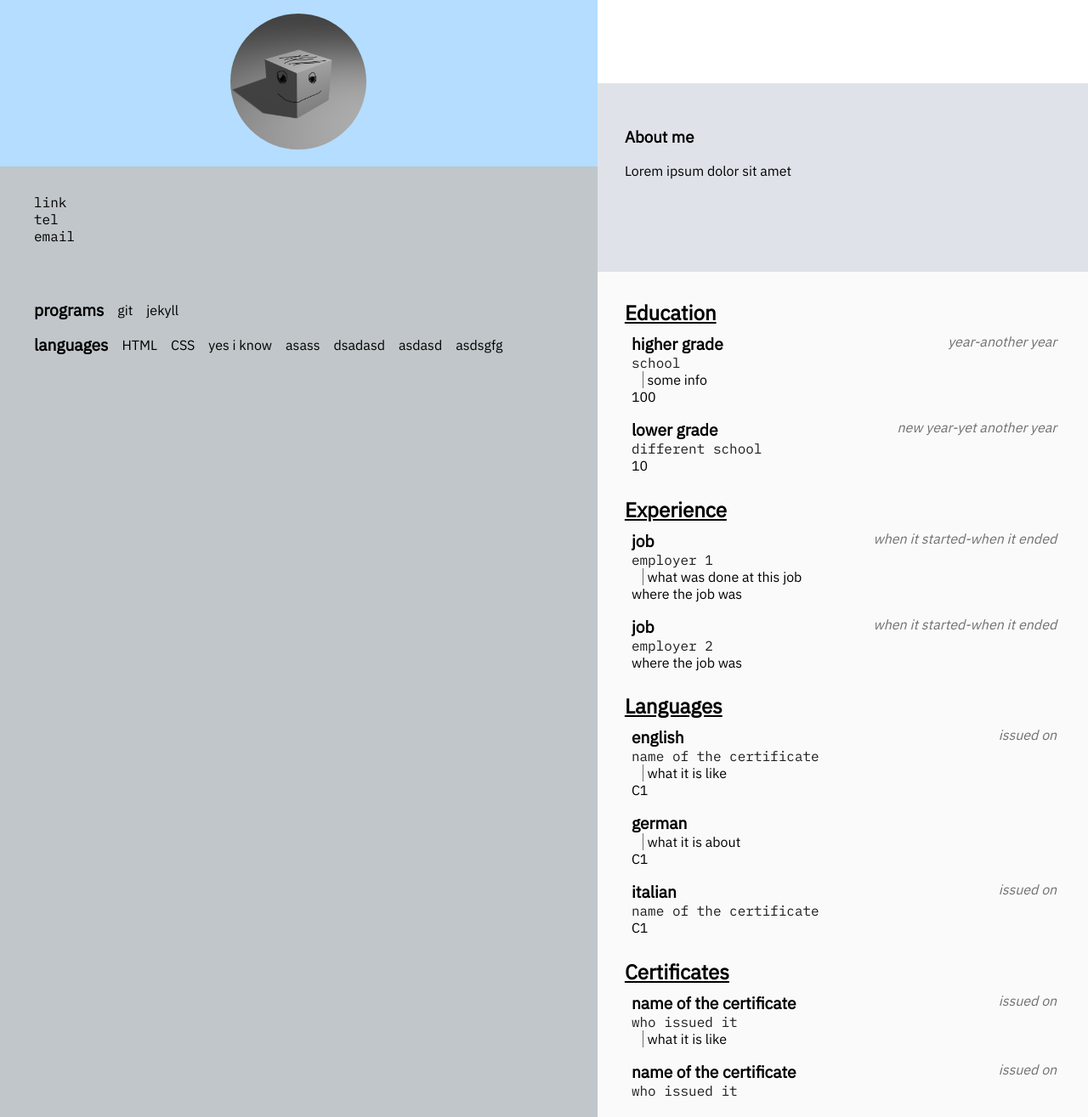
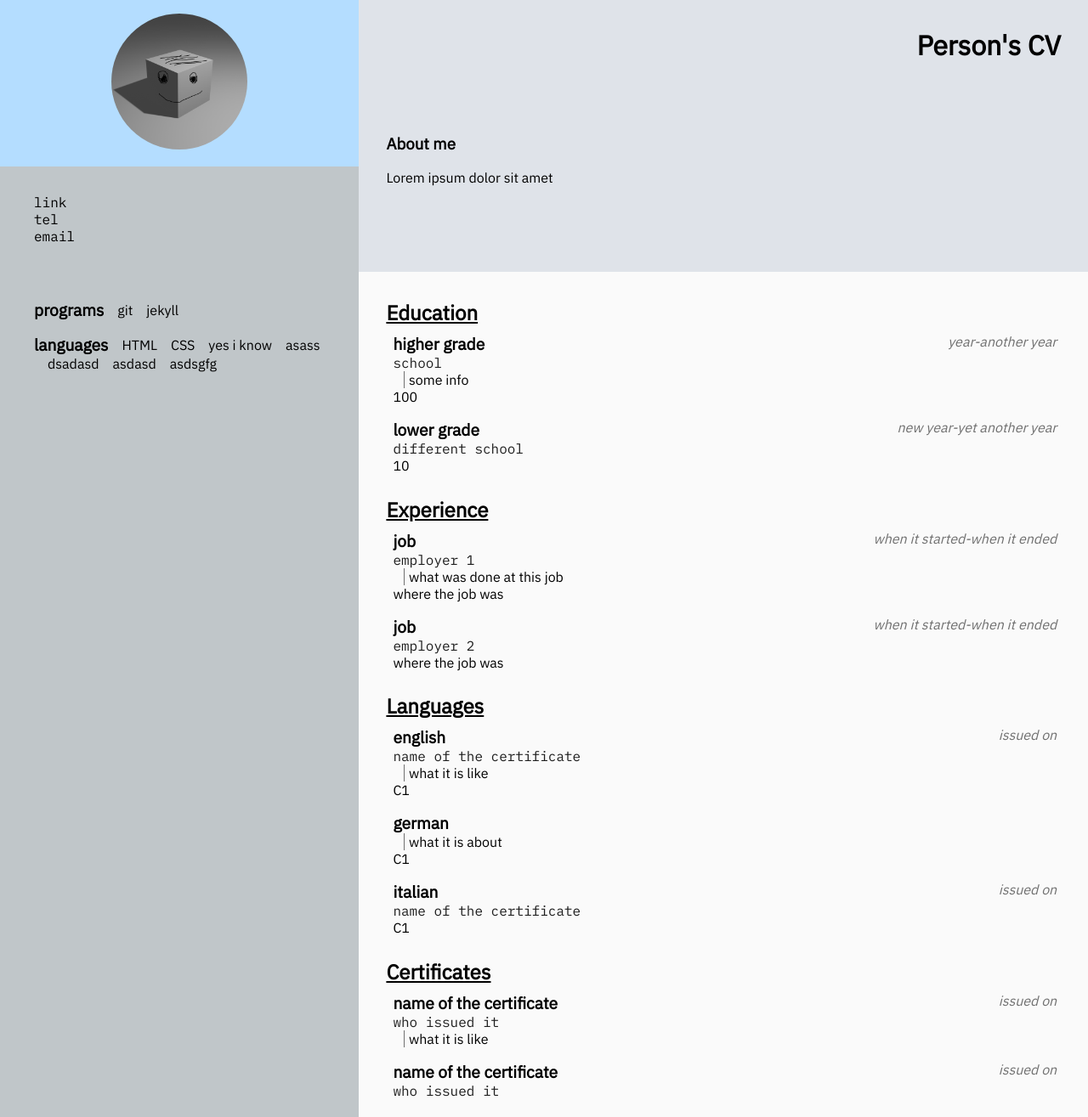
Before and after one commit to ariva00/dynamic-cv, a Jekyll site: the page built from index.md, in a window 1280 px wide. Shown: the whole page at 85% size. Built offline with Jekyll 4.4.1, drawn with Linux system fonts in a browser that asks for light colours.

Commit message:
Add page title in layout

```diff
--- a/_layouts/cv.html
+++ b/_layouts/cv.html
@@ -7,6 +7,10 @@
 </head>
 <body>
   <div id="main" class="grid-container">
+
+    <div id="title" class="title container">
+      {{ page.title }}
+    </div>
 
     <div id="content" class="bio container">
     {{ content }}
--- a/media/styles/grid-layout.css
+++ b/media/styles/grid-layout.css
@@ -9,7 +9,12 @@
                             'skills job job'
                             'skills lang lang'
                             'skills cert cert'
-                            'footer footer footer'
+                            'footer footer footer';
+    grid-template-columns: 33% auto auto;
+}
+
+.title.container {
+    grid-area: title;
 }
 
 .bio.container {
--- a/media/styles/style.css
+++ b/media/styles/style.css
@@ -63,7 +63,7 @@ body {
     padding: 1rem;
 }
 
-.bio.container {
+.bio.container, .title.container {
     background-color: #d8dde4d0;
     padding: 2rem;
 }
@@ -116,3 +116,9 @@ body {
 .uris.list-item a:active {
     color: blue;
 }
+
+.title.container {
+    font-weight: bold;
+    font-size: xx-large;
+    text-align: right;
+}
```
